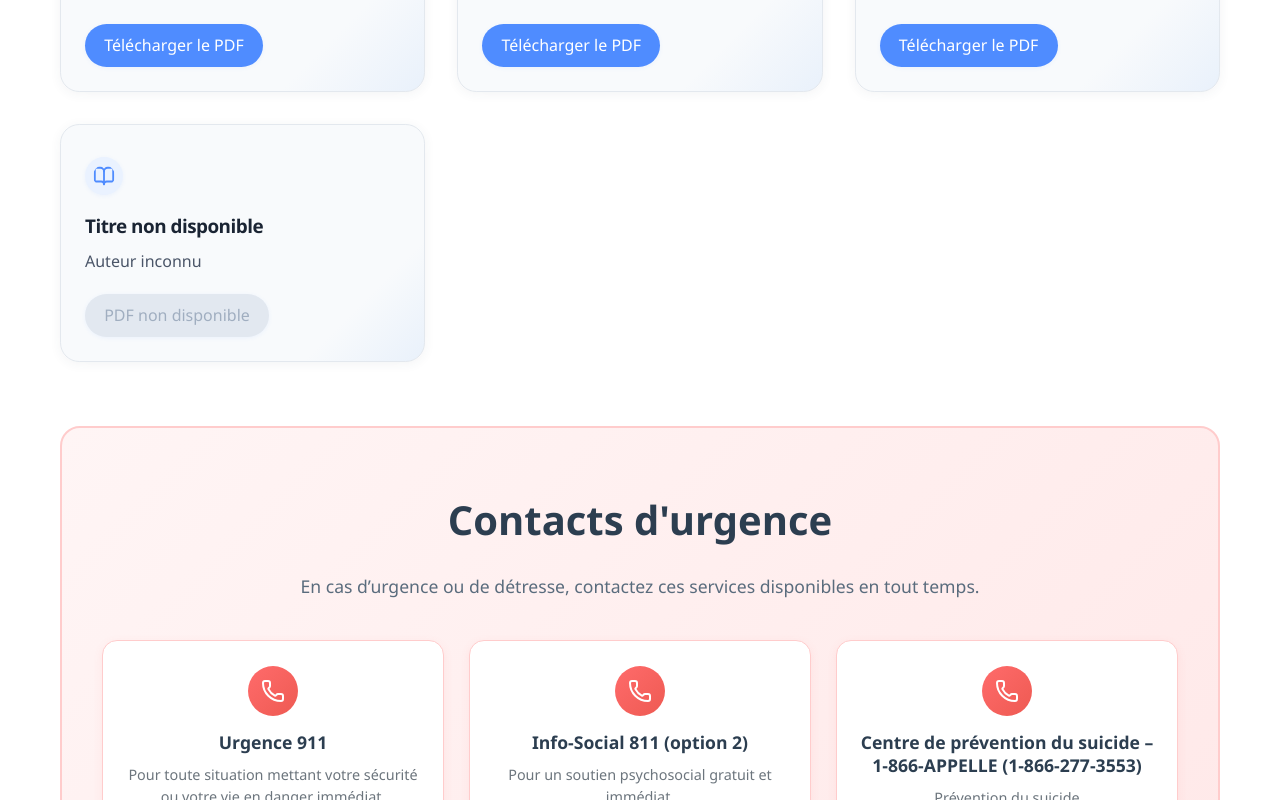
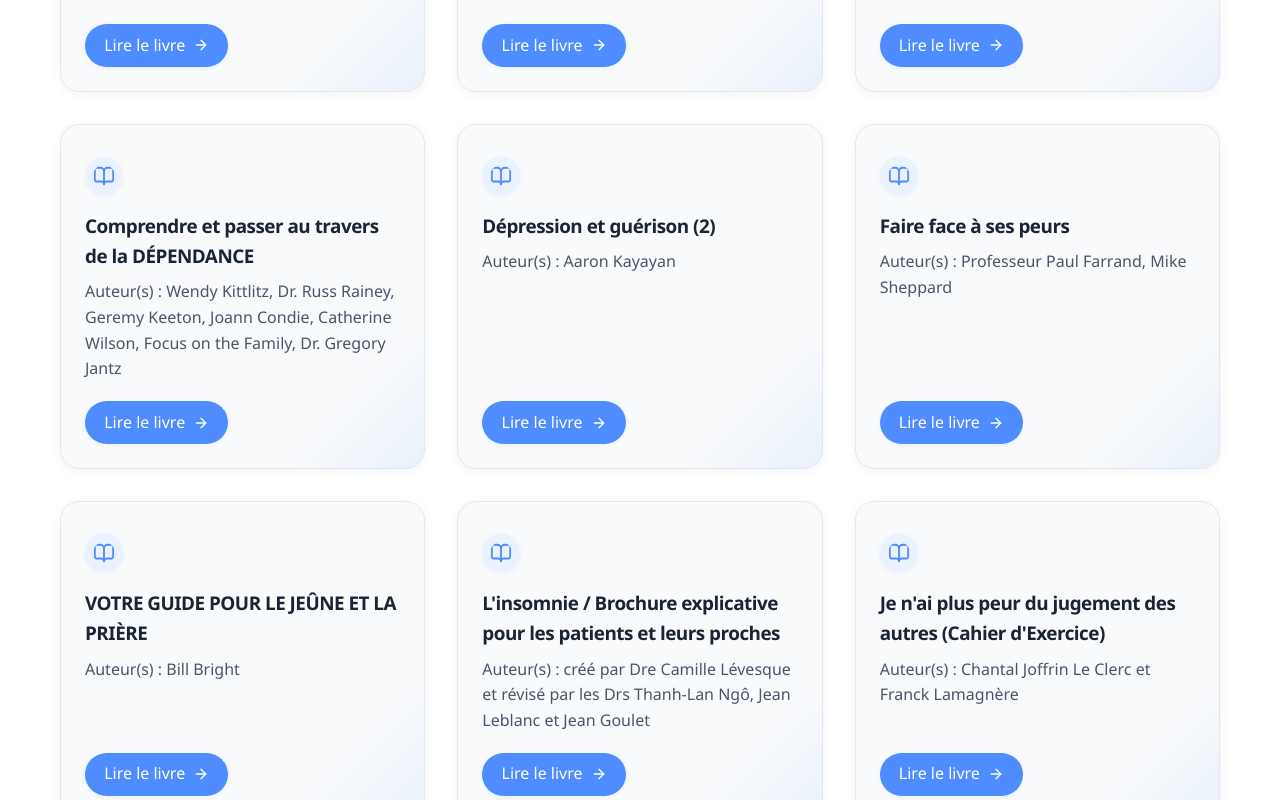
Before and after one commit to rasintrovert/Bienveillance_web, a React (Vite) app: page /resources in a window 1280 px wide. Shown: the part 1260-2060 px from the top of the page. Built offline with nearby package versions, Linux system fonts and the light colour scheme.

Commit message:
Ajout des livres

```diff
--- a/src/pages/Resources.jsx
+++ b/src/pages/Resources.jsx
@@ -34,11 +34,58 @@ const Resources = () => {
     },
     {
       id: 4,
-      title: "",
-      author: "",
-      pdfUrl: ""
+      title: "Comprendre et passer au travers de la DÉPENDANCE",
+      author: "Wendy Kittlitz, Dr. Russ Rainey, Geremy Keeton, Joann Condie, Catherine Wilson, Focus on the Family, Dr. Gregory Jantz",
+      pdfUrl: "https://drive.google.com/file/d/1M7qJAZ5nK5w4e9HonLQS2OLmi4Hs5jHw/view?usp=drive_link"
+    },
+    {
+      id: 5,
+      title: "Dépression et guérison (2)",
+      author: "Aaron Kayayan",
+      pdfUrl: "https://drive.google.com/file/d/1F1ey1ahPsi9bhOrXPuVZIcXkVQj-_943/view?usp=drive_link"
+    },
+    {
+      id: 6,
+      title: "Faire face à ses peurs",
+      author: "Professeur Paul Farrand, Mike Sheppard",
+      pdfUrl: "https://drive.google.com/file/d/1hi_SYWSeC2uvBakpu9rie-IK9CZC5VVD/view?usp=drive_link"
+    },
+    {
+      id: 7,
+      title: "VOTRE GUIDE POUR LE JEÛNE ET LA PRIÈRE",
+      author: "Bill Bright",
+      pdfUrl: "https://drive.google.com/file/d/1U2KiSayP9JeqVNmBAZYqcC7wqIeaoNX9/view?usp=drive_link"
+    },
+    {
+      id: 8,
+      title: "L'insomnie / Brochure explicative pour les patients et leurs proches",
+      author: "créé par Dre Camille Lévesque et révisé par les Drs Thanh-Lan Ngô, Jean Leblanc et Jean Goulet",
+      pdfUrl: "https://drive.google.com/file/d/16sxrmEXmi8UzBK6DXwsrHU0E2GDlC4zg/view?usp=drive_link"
+    },
+    {
+      id: 9,
+      title: "Je n'ai plus peur du jugement des autres (Cahier d'Exercice)",
+      author: " Chantal Joffrin Le Clerc et Franck Lamagnère",
+      pdfUrl: "https://drive.google.com/file/d/1msM7PGTPA_W0d1zLWIybjxySQKNsmVRs/view?usp=drive_link"
+    },
+    {
+      id: 10,
+      title: "Je n'ai plus peur du jugement des autres (Cahier d'Exercice)",
+      author: " Chantal Joffrin Le Clerc et Franck Lamagnère",
+      pdfUrl: "https://drive.google.com/file/d/1msM7PGTPA_W0d1zLWIybjxySQKNsmVRs/view?usp=drive_link"
+    },
+    {
+      id: 10,
+      title: "L'auto-compassion : Une des clés de la santé mentale",
+      author: "Professionnels de la santé mentale du Centre de santé mentale Royal Ottawa et membres du comité de promotion de la santé mentale du Centre hospitalier pour enfants de l'est de l'Ontario (CHEO), avec l'inspiration de la Dre Kristin Neff, Noah Spector et Eva Schacherl.",
+      pdfUrl: "https://drive.google.com/file/d/1oSKbe9a05bcitTdIZ2sw-n-SjnmTROOr/view?usp=drive_link"
+    },
+    {
+      id: 11,
+      title: "Méditation et autocompassion",
+      author: "présenté par l'Université de Montréal et le Centre intégré universitaire de santé et de services sociaux du Nord-de-l'Île-de-Montréal (CIUSSS du Nord-de-l'Île-de-Montréal)",
+      pdfUrl: "https://drive.google.com/file/d/1om8wA50HDwP80kttDlkk29msGhQk87pY/view?usp=drive_link"
     }
-    // Ajoutez d'autres ebooks ici
   ]
 
   const emergencyContacts = [
@@ -131,7 +178,7 @@ const Resources = () => {
                     </div>
                     <h3 className="modern-card-title">{ebook.title || "Titre non disponible"}</h3>
                     <p className="modern-card-desc">
-                      {ebook.author ? `Auteur : ${ebook.author}` : "Auteur inconnu"}
+                      {ebook.author ? `Auteur(s) : ${ebook.author}` : "Auteur inconnu"}
                     </p>
                     {ebook.pdfUrl ? (
                       <a
@@ -141,7 +188,7 @@ const Resources = () => {
                         rel="noopener noreferrer"
                         download
                       >
-                        Télécharger le PDF
+                        Lire le livre <ArrowRight size={16} />
                       </a>
                     ) : (
                       <span className="modern-card-action disabled">
```
Also changed, not shown: src/components/Footer.jsx (line endings or trailing spaces).
